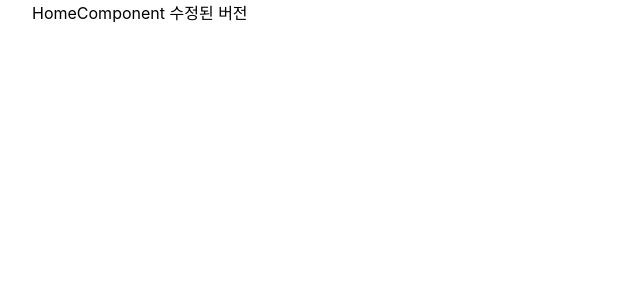
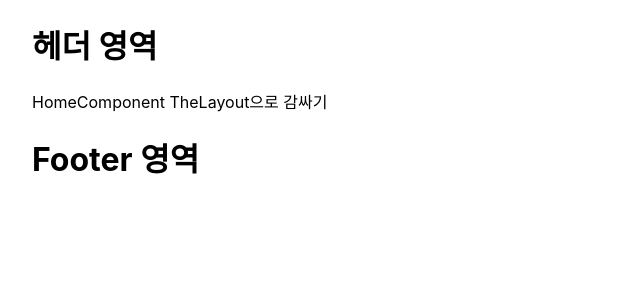
Before and after one commit to emoone/moone-page, a Next.js app: page / in a window 1280 px wide. Shown: the top 300 px of the page, without its empty margins (0-640 px from the left). Built offline with nearby package versions, Linux system fonts and the light colour scheme.

Commit message:
Update HomeComponent TheLayout으로 감싸기

```diff
--- a/src/component/home/Home.tsx
+++ b/src/component/home/Home.tsx
@@ -1,4 +1,10 @@
+import { TheLayout } from "../layout";
+
 const Home = () => {
-  return <div>HomeComponent 수정된 버전</div>;
+  return (
+    <TheLayout>
+      <div>HomeComponent TheLayout으로 감싸기</div>
+    </TheLayout>
+  );
 };
 export default Home;
--- a/src/component/layout/TheLayout.tsx
+++ b/src/component/layout/TheLayout.tsx
@@ -1,2 +1,18 @@
-const TheLayout = () => { }
+import { TheFooter, TheHeader } from ".";
+
+interface PropTypes {
+  children: React.ReactNode;
+}
+
+const TheLayout = (props: PropTypes) => {
+  const { children } = props;
+
+  return (
+    <>
+      <TheHeader />
+      {children}
+      <TheFooter />
+    </>
+  );
+};
 export default TheLayout;
--- /dev/null
+++ b/src/component/layout/footer/TheFooter.tsx
@@ -0,0 +1,8 @@
+const TheFooter = () => {
+  return (
+    <footer id="footer">
+      <h1>Footer 영역</h1>
+    </footer>
+  );
+};
+export default TheFooter;
--- /dev/null
+++ b/src/component/layout/footer/index.ts
@@ -0,0 +1,2 @@
+import TheFooter from "./TheFooter";
+export { TheFooter };
--- /dev/null
+++ b/src/component/layout/header/TheHeader.tsx
@@ -0,0 +1,8 @@
+const TheHeader = () => {
+  return (
+    <header id="header">
+      <h1>헤더 영역</h1>
+    </header>
+  );
+};
+export default TheHeader;
--- /dev/null
+++ b/src/component/layout/header/index.ts
@@ -0,0 +1,3 @@
+import TheHeader from "./TheHeader";
+
+export { TheHeader };
--- a/src/component/layout/index.ts
+++ b/src/component/layout/index.ts
@@ -1,2 +1,5 @@
 import TheLayout from "./TheLayout";
-export { TheLayout };
+import { TheFooter } from "./footer";
+import { TheHeader } from "./header";
+
+export { TheLayout, TheFooter, TheHeader };
```
